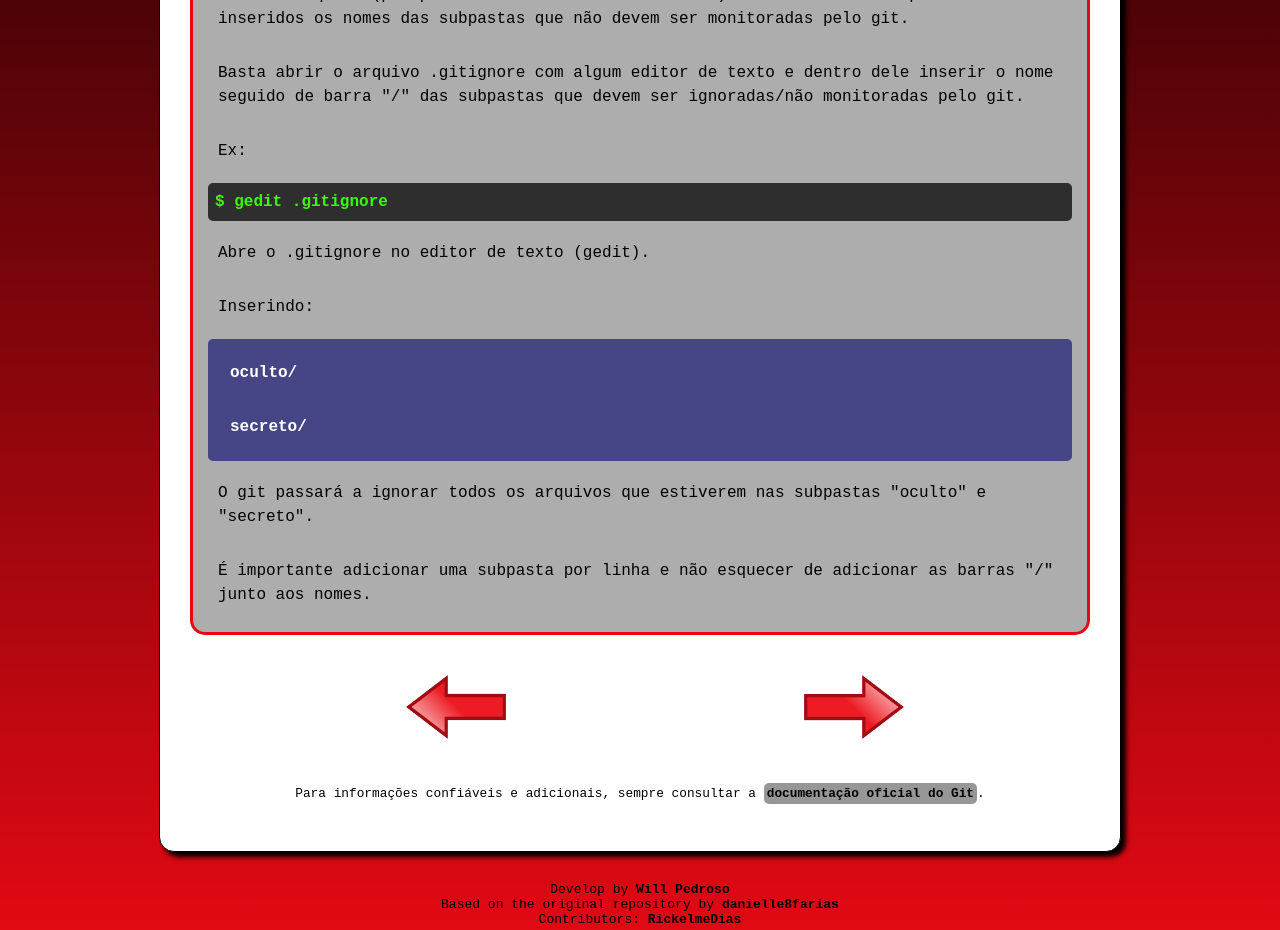
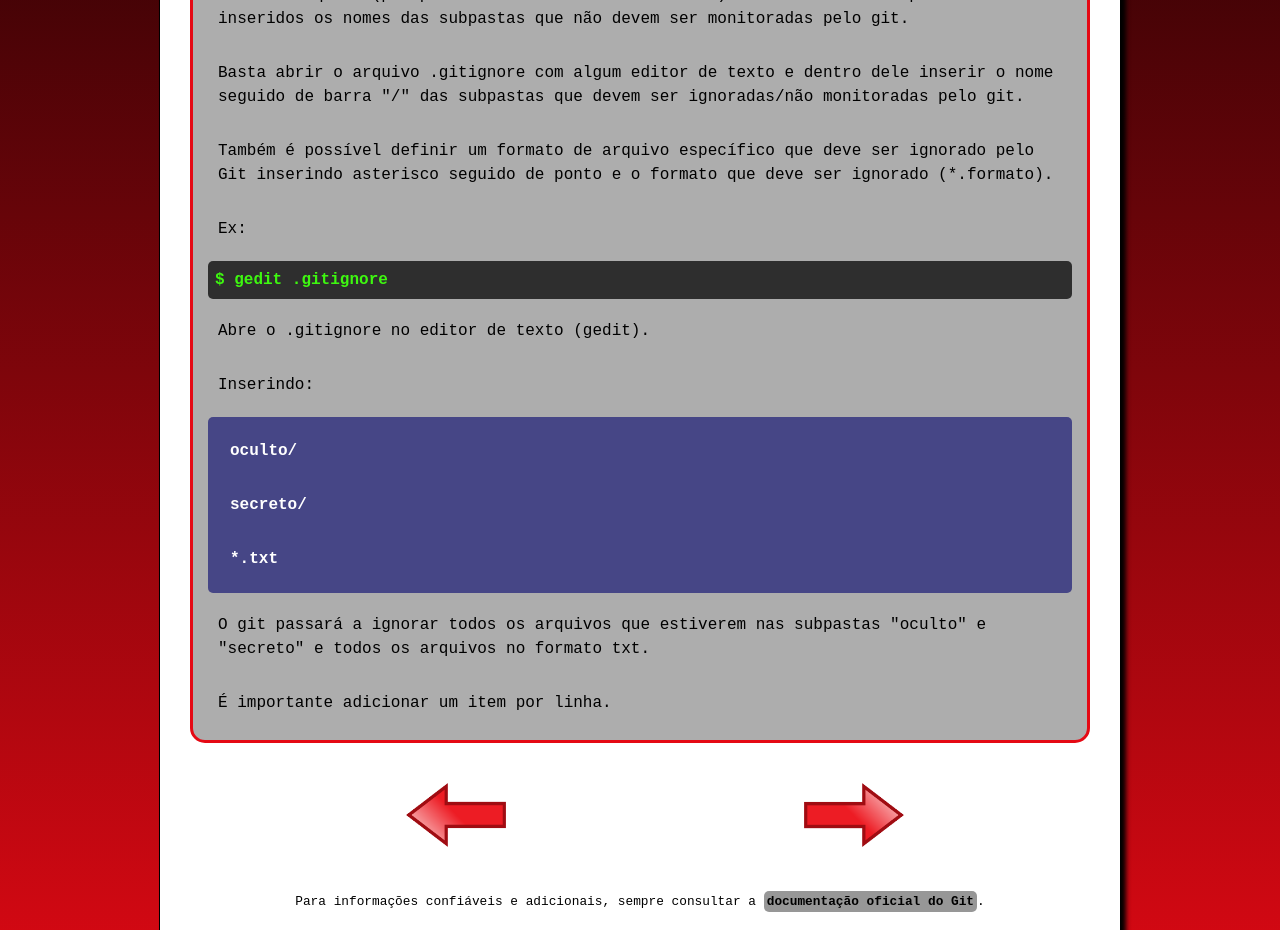
Before and after one commit to willypedroso/gitflix, a React (Create React App) app: page /ignore in a window 1280 px wide. Shown: the part 480-1410 px from the top of the page. Built offline with nearby package versions, Linux system fonts and the light colour scheme.

Commit message:
update component ignore

```diff
--- a/src/components/content/Ignore.jsx
+++ b/src/components/content/Ignore.jsx
@@ -12,13 +12,14 @@ export const Ignore = () => {
                 <div className="Code">$ touch .gitignore</div>
                 <p>Cria um arquivo (por padrão oculto em sistemas Linux) no diretório onde poderão ser inseridos os nomes das subpastas que não devem ser monitoradas pelo git.</p>
                 <p>Basta abrir o arquivo .gitignore com algum editor de texto e dentro dele inserir o nome seguido de barra "/" das subpastas que devem ser ignoradas/não monitoradas pelo git.</p>
+                <p>Também é possível definir um formato de arquivo específico que deve ser ignorado pelo Git inserindo asterisco seguido de ponto e o formato que deve ser ignorado (*.formato).</p>
                 <p>Ex:</p>
                 <div className="Code">$ gedit .gitignore</div>
                 <p>Abre o .gitignore no editor de texto (gedit).</p>
                 <p>Inserindo:</p>
-                <div className="Code" style={{background: '#464686', color: 'white'}}><p>oculto/</p><p>secreto/</p></div>
-                <p>O git passará a ignorar todos os arquivos que estiverem nas subpastas "oculto" e "secreto".</p>
-                <p>É importante adicionar uma subpasta por linha e não esquecer de adicionar as barras "/" junto aos nomes.</p>
+                <div className="Code" style={{background: '#464686', color: 'white'}}><p>oculto/</p><p>secreto/</p><p>*.txt</p></div>
+                <p>O git passará a ignorar todos os arquivos que estiverem nas subpastas "oculto" e "secreto" e todos os arquivos no formato txt.</p>
+                <p>É importante adicionar um item por linha.</p>
             </div>
             <span className="Back">
                 <Arrows img="Back" link="/alts" />
```
